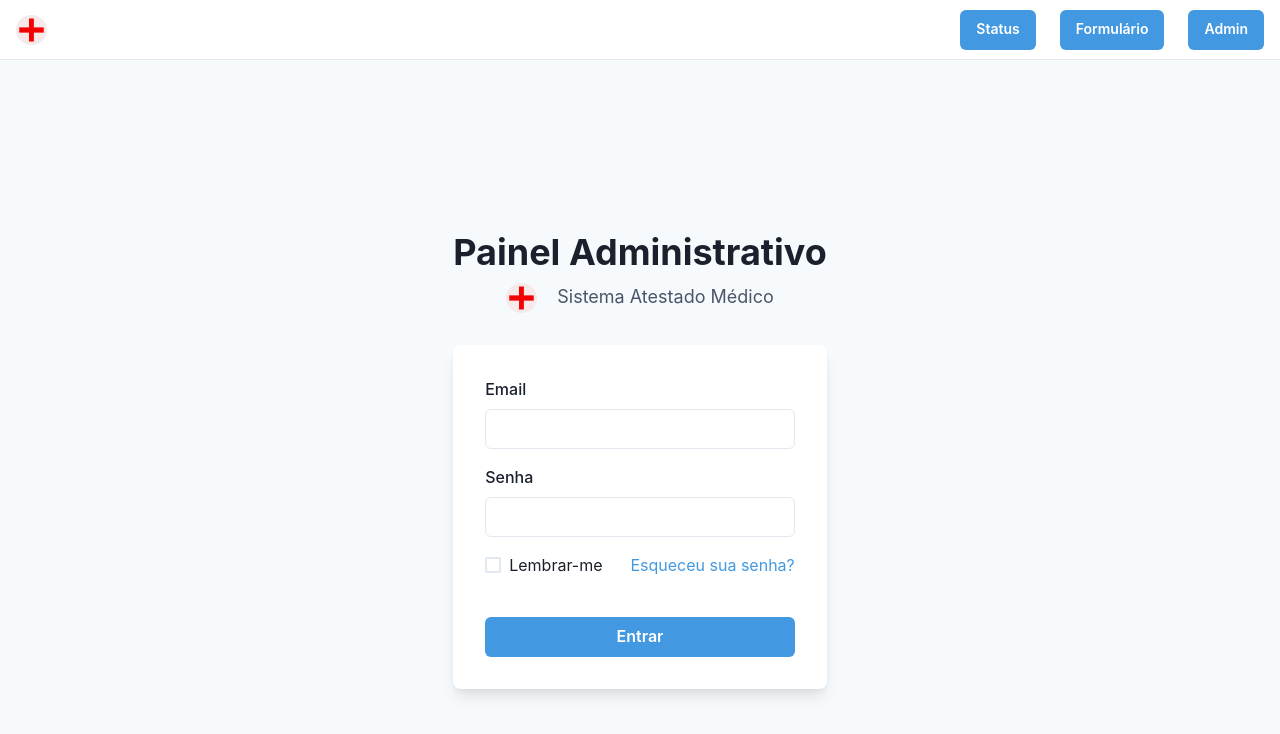
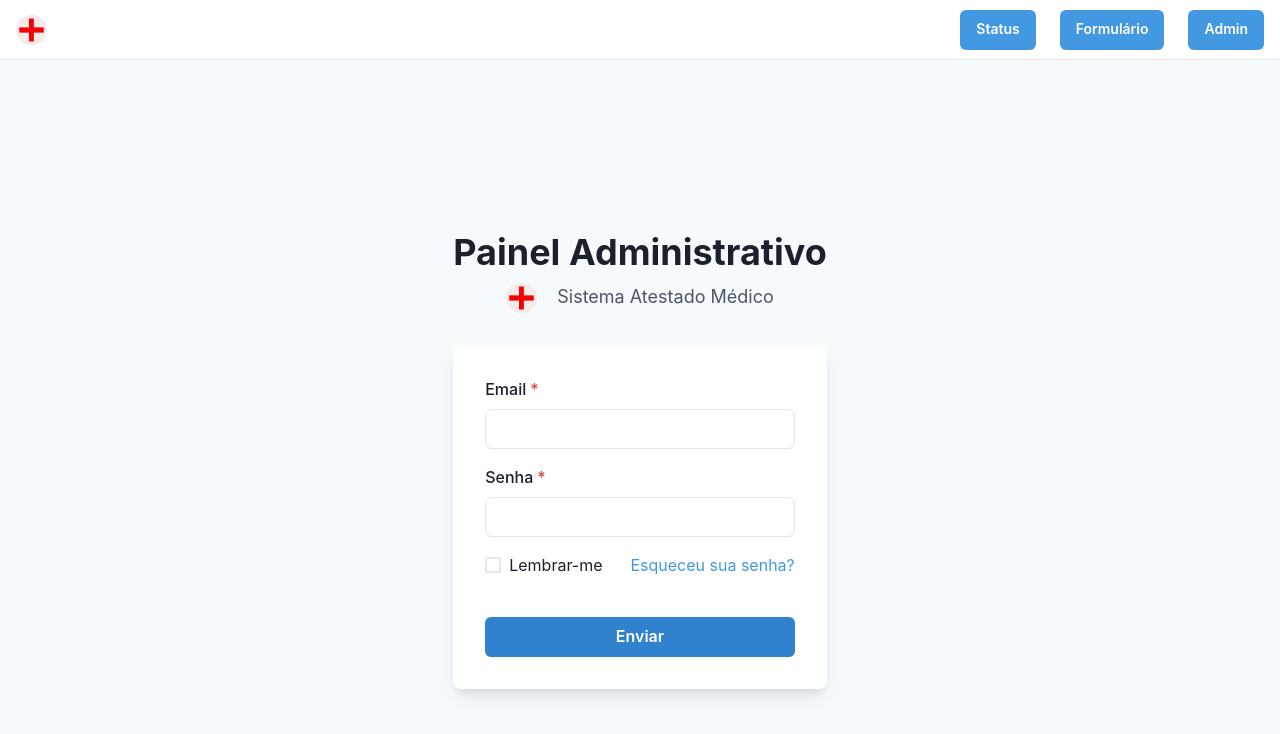
Before and after one commit to mateusvg/sistema_atestado_medico_Type_script, a React (Create React App) app: page /login in a window 1280 px wide. Shown: the top 734 px of the page. Built offline with nearby package versions, Linux system fonts and the light colour scheme.

Commit message:
logica login  DER

```diff
--- a/src/Api/src/controllers/userAdminController.js
+++ b/src/Api/src/controllers/userAdminController.js
@@ -1,7 +1,8 @@
 const adminUser = require('../models/userAdminModel')
 
 exports.get = async (req, res, next) => {
+    let user = req.body.user
     console.log("userAdminController")
-    const data = await adminUser.selectUserAdmin()
+    const data = await adminUser.selectUserAdmin(user)
     res.status(200).send(data);
 };
--- a/src/Api/src/models/userAdminModel.js
+++ b/src/Api/src/models/userAdminModel.js
@@ -1,10 +1,10 @@
 const conn = require('../db/connection')
 
-async function selectUserAdmin() {
+async function selectUserAdmin(user) {
 
     try {
         const result = await new Promise((resolve, reject) => {
-            conn.query('SELECT * from adminuser', (error, results, fields) => {
+            conn.query('SELECT * from adminuser WHERE adminuseremail = ? ', [user], (error, results, fields) => {
                 if (error) return reject(error);
                 return resolve(results);
             });
--- a/src/Api/src/routes/adminUserRoute.js
+++ b/src/Api/src/routes/adminUserRoute.js
@@ -2,6 +2,6 @@ const express = require('express');
 const router = express.Router();
 const controller = require('../controllers/userAdminController')
 
-router.get('/', controller.get);
+router.post('/', controller.get);
 
 module.exports = router;
--- a/src/Pages/Login.tsx
+++ b/src/Pages/Login.tsx
@@ -13,13 +13,63 @@ import {
     useColorModeValue,
 } from '@chakra-ui/react';
 import Logo from '../img/Logo.png'
+import { useState, FormEvent, ChangeEvent } from 'react'
+import { CheckIcon } from '@chakra-ui/icons';
 
 import { useNavigate } from 'react-router-dom';
 
 
+export default function SimpleCard() {
 
-export default function SimpleCard() {
+    const [state, setState] = useState<'initial' | 'submitting' | 'success'>(
+        'initial'
+    );
+    const [error, setError] = useState(false);
+
+    const [user, setUser] = useState('');
+    const [password, setPassword] = useState('');
+    const [wrong, setWrongText]= useState('')
+
     const navigate = useNavigate();
+
+    // Post form
+    const handleSubmit = (e: React.ChangeEvent<HTMLInputElement>) => {
+        const payload = { user: user, password: password }
+        console.log(payload)
+        const uri2 = 'http://localhost:8080/admin';
+        const postRafle = async () => {
+            try {
+                console.log(payload)
+                const req = await fetch(uri2, {
+                    method: 'POST',
+                    headers: {
+                        Accept: 'application/json',
+                        'Content-Type': 'application/json',
+                    },
+
+                    body: JSON.stringify({ user: user }),
+
+                }).then(res => res.json())
+                    .then(json => {
+                        console.log("First status in the array:");
+                        console.log(json[0]);
+                        if (json[0].AdminUserEmail == `${user}`) {
+                            navigate('table')
+                        }
+
+                    })
+
+            } catch (err) {
+                console.log(err);
+            }
+        }
+        postRafle()
+        setPassword('')
+        setUser('')
+        setWrongText('Usuario ou senha não cadastrados')
+    };
+
+
     return (
         <Flex
             minH={'100vh'}
@@ -42,15 +92,32 @@ export default function SimpleCard() {
                     rounded={'lg'}
                     bg={useColorModeValue('white', 'gray.700')}
                     boxShadow={'lg'}
-                    p={8}>
-                    <Stack spacing={4}>
-                        <FormControl id="email">
+                    p={8}
+                    onSubmit={handleSubmit}
+                >
+                    <form>
+                        <Stack spacing={4} onSubmit={(e: FormEvent) => {e.preventDefault()}}>
+                            <FormControl isRequired>
                                 <FormLabel>Email</FormLabel>
-                            <Input type="email" />
+                                <Input
+                                    value={user}
+                                    type="user"
+                                    id="user"
+                                    disabled={state !== 'initial'}
+                                    onChange={(e: ChangeEvent<HTMLInputElement>) =>
+                                        setUser(e.target.value)
+                                    } />
                             </FormControl>
-                        <FormControl id="password">
+                            <FormControl isRequired>
                                 <FormLabel>Senha</FormLabel>
-                            <Input type="password" />
+                                <Input
+                                    value={password}
+                                    id="password"
+                                    disabled={state !== 'initial'}
+                                    type="password"
+                                    onChange={(e: ChangeEvent<HTMLInputElement>) =>
+                                        setPassword(e.target.value)
+                                    } />
                             </FormControl>
                             <Stack spacing={10}>
                                 <Stack
@@ -60,17 +127,19 @@ export default function SimpleCard() {
                                     <Checkbox>Lembrar-me</Checkbox>
                                     <Link color={'blue.400'}>Esqueceu sua senha?</Link>
                                 </Stack>
+                                <FormControl >
                                     <Button
-                                onClick={() => navigate('table')}
-                                bg={'blue.400'}
-                                color={'white'}
-                                _hover={{
-                                    bg: 'blue.500',
-                                }}>
-                                Entrar
+                                        colorScheme={state === 'success' ? 'green' : 'blue'}
+                                        isLoading={state === 'submitting'}
+                                        w="100%"
+                                        type={state === 'success' ? 'button' : 'submit'}>
+                                        {state === 'success' ? <CheckIcon /> : 'Enviar'}
                                     </Button>
+                                            <Text>{wrong}</Text>
+                                </FormControl>
                             </Stack>
                         </Stack>
+                    </form>
                 </Box>
             </Stack>
         </Flex>
--- a/src/Pages/Table.tsx
+++ b/src/Pages/Table.tsx
@@ -55,7 +55,7 @@ export default function Simple() {
   return (
     <>
       <TableContainer>
-        <Table variant='striped' colorScheme='teal'>
+        <Table variant='simple' colorScheme='#E6FFFA' size='sm'>
           <TableCaption>Pacientes</TableCaption>
           <Thead>
             <Tr>
@@ -70,7 +70,7 @@ export default function Simple() {
             </Tr>
           </Thead>
           {result?.map((row) => (
-          <Tbody border='1px' borderColor='gray.200'>
+          <Tbody >
             <Tr>
               <Td>{row.nomePaciente}</Td>
               <Td>{row.cpf}</Td>
```
Also changed, not shown: 2 other files (tests, documents, lock files or other folders). Lines whose indentation alone changed are shown as unchanged.
